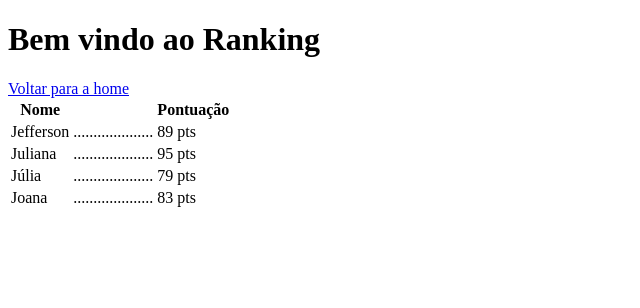
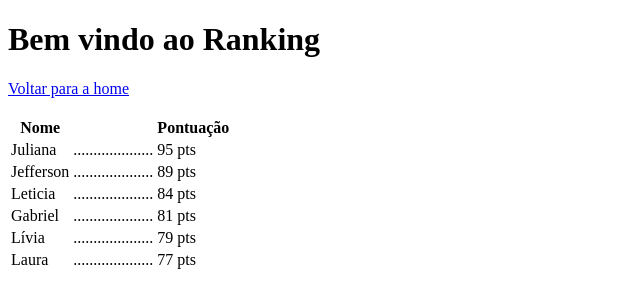
Before and after one commit to jefferson29rodrigues/projeto-vercel, a Next.js app: page /ranking in a window 1280 px wide. Shown: the top 308 px of the page, without its empty margins (0-640 px from the left). Built offline with nearby package versions, Linux system fonts and the light colour scheme.

Commit message:
ranking aumentado

```diff
--- a/pages/ranking.js
+++ b/pages/ranking.js
@@ -4,6 +4,8 @@ function Ranking() {
             <h1>Bem vindo ao Ranking</h1>
 
             <a href="/">Voltar para a home</a>
+
+            <br/><br/>
 
             <table>
                 <thead>
@@ -15,24 +17,34 @@ function Ranking() {
                 </thead>
                 <tbody>
                     <tr>
+                        <td>Juliana</td>
+                        <td>....................</td>
+                        <td>95 pts</td>
+                    </tr>
+                    <tr>
                         <td>Jefferson</td>
                         <td>....................</td>
                         <td>89 pts</td>
                     </tr>
                     <tr>
-                        <td>Juliana</td>
+                        <td>Leticia</td>
                         <td>....................</td>
-                        <td>95 pts</td>
+                        <td>84 pts</td>
                     </tr>
                     <tr>
-                        <td>Júlia</td>
+                        <td>Gabriel</td>
+                        <td>....................</td>
+                        <td>81 pts</td>
+                    </tr>
+                    <tr>
+                        <td>Lívia</td>
                         <td>....................</td>
                         <td>79 pts</td>
                     </tr>
                     <tr>
-                        <td>Joana</td>
+                        <td>Laura</td>
                         <td>....................</td>
-                        <td>83 pts</td>
+                        <td>77 pts</td>
                     </tr>
                 </tbody>
             </table>
```
